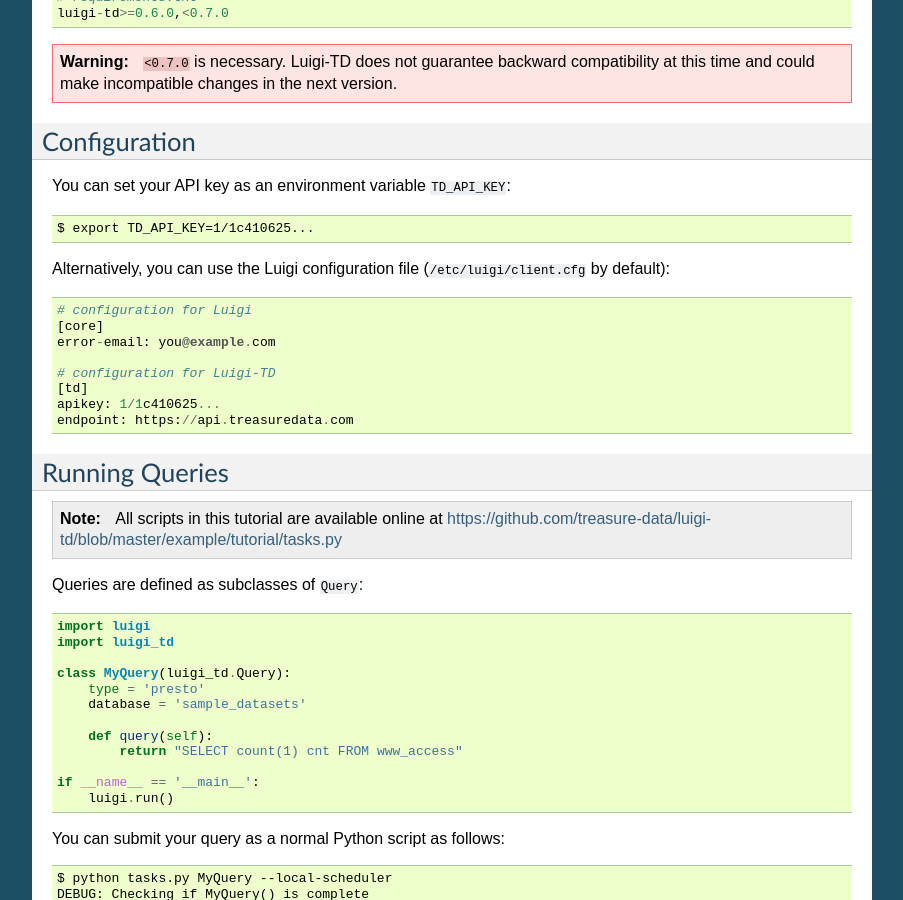
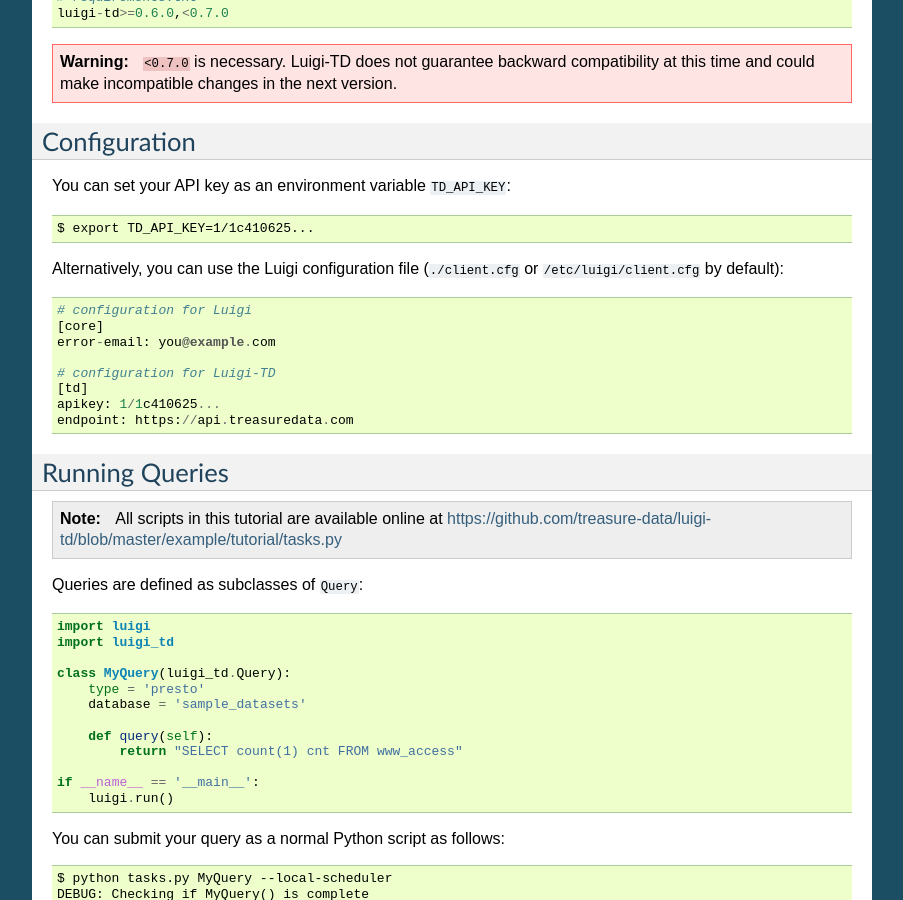
Before and after one commit to treasure-data/luigi-td, a Sphinx documentation site: the page built from docs/gettingstarted.rst, in a window 1280 px wide and 900 px high, scrolled down 401 px. Shown: the whole window, without its empty margins (198-1101 px from the left). Built offline with Sphinx 7.4.7, drawn with Linux system fonts in a browser that asks for light colours.

Commit message:
Add doc for default Luigi's config file path "./client.cfg"

```diff
--- a/docs/gettingstarted.rst
+++ b/docs/gettingstarted.rst
@@ -28,7 +28,7 @@
 
   $ export TD_API_KEY=1/1c410625...
 
-Alternatively, you can use the Luigi configuration file (``/etc/luigi/client.cfg`` by default)::
+Alternatively, you can use the Luigi configuration file (``./client.cfg`` or ``/etc/luigi/client.cfg`` by default)::
 
   # configuration for Luigi
   [core]
```
